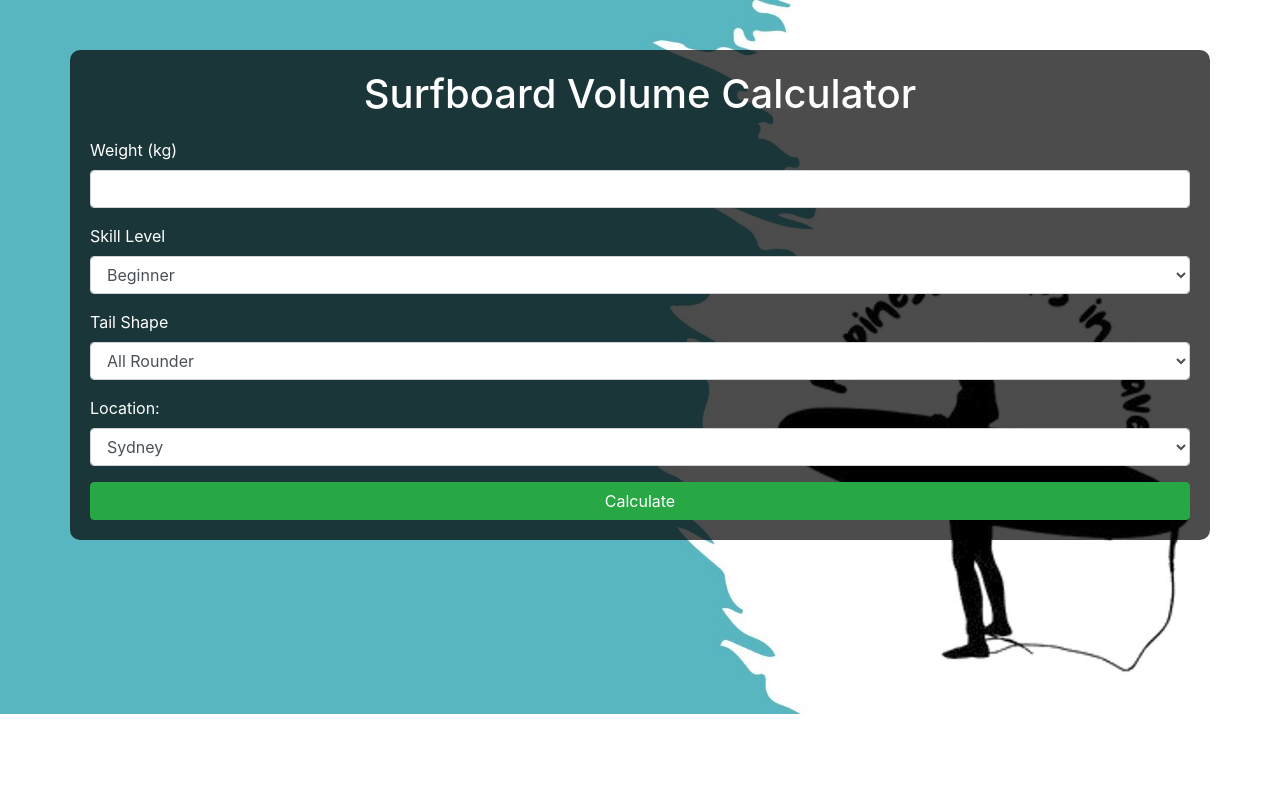
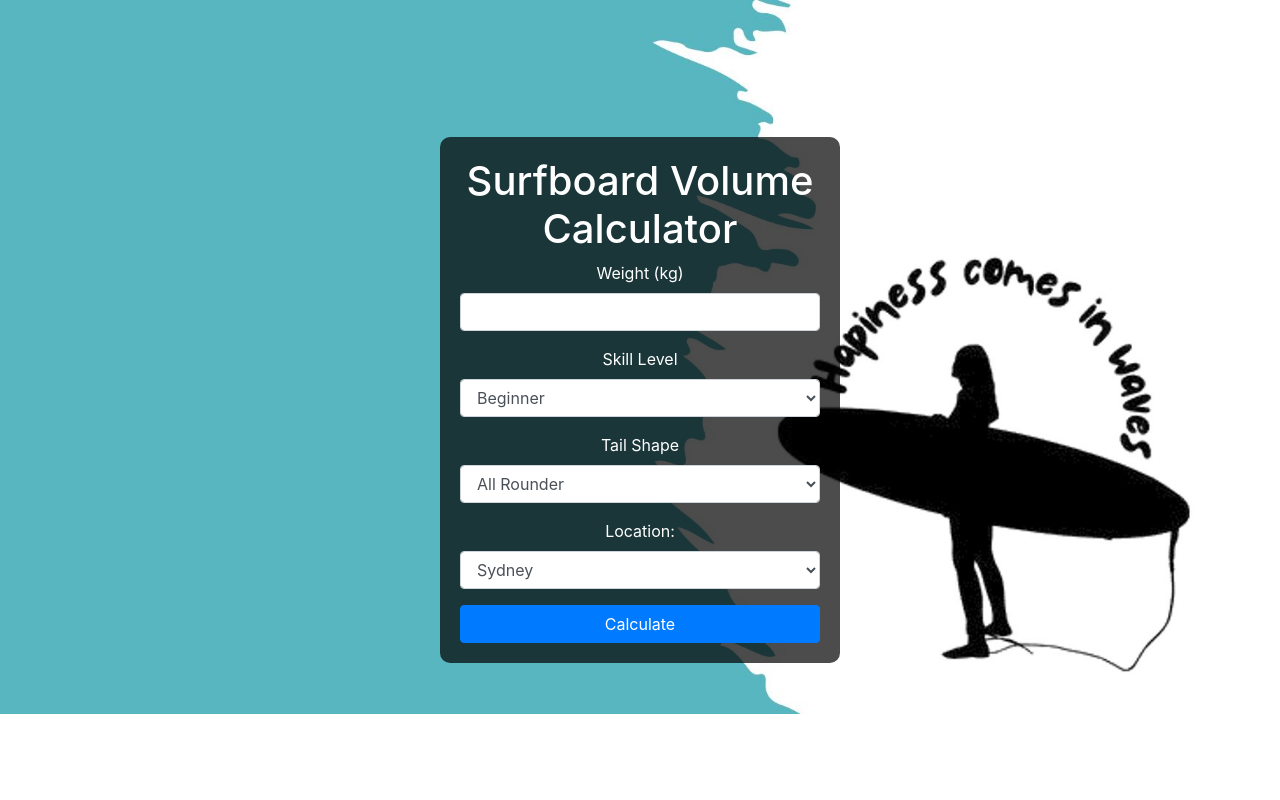
Before and after one commit to Catash37/surfsapp, a Flask app: page / in a window 1280 px wide. Run offline with Flask 3, Linux system fonts and the light colour scheme; some libraries are stand-ins or nearby versions.

Commit message:
Update calculate.html

```diff
--- a/templates/calculate.html
+++ b/templates/calculate.html
@@ -8,24 +8,25 @@
     <style>
         body {
             background-image: url("{{ url_for('static', filename='wallpaper.jpeg') }}");
-            background-size: cover;
+            background-size: 100% auto;
             background-repeat: no-repeat;
             color: #fff;
+            margin: 0;
+            padding: 0;
+            height: 100vh;
+            position: relative;
         }
         .container {
             background-color: rgba(0, 0, 0, 0.7);
             padding: 20px;
             border-radius: 10px;
-            margin-top: 50px;
-        }
-        h1 {
+            width: 100%;
+            max-width: 400px;
             text-align: center;
-            margin-bottom: 20px;
-        }
-        .btn-primary {
-            background-color: #28a745;
-            border-color: #28a745;
-        }
+            position: absolute;
+            top: 50%;
+            left: 50%;
+            transform: translate(-50%, -50%);
     </style>
 </head>
 <body>
```
